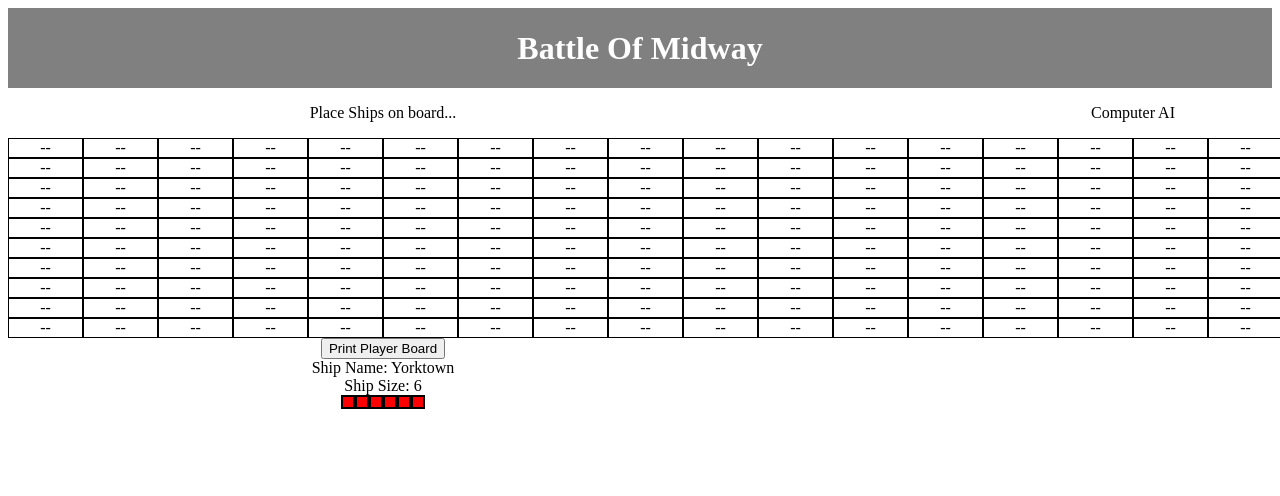
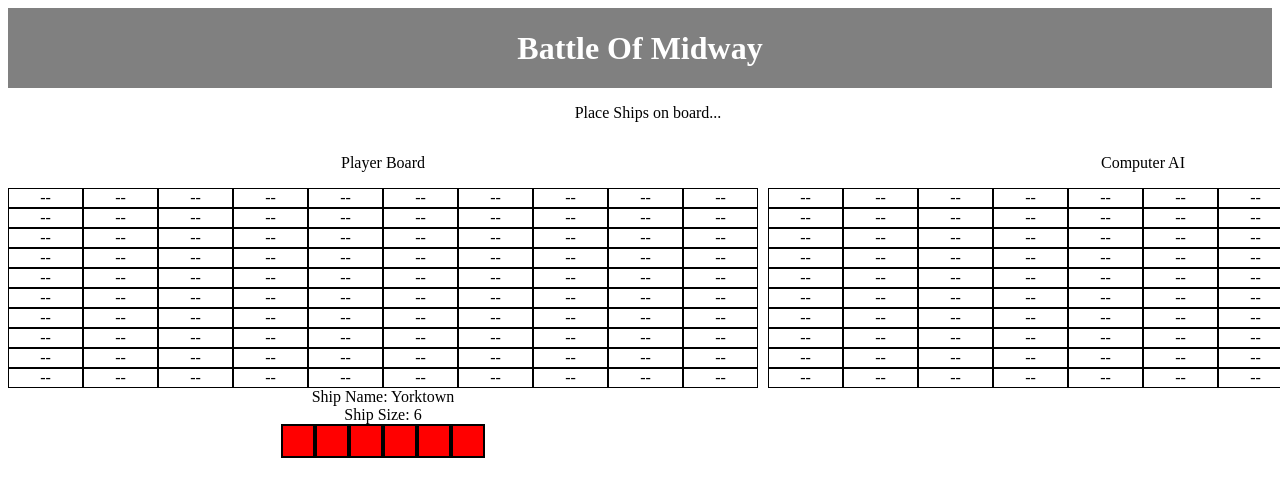
Before and after one commit to rcamach7/battleship-react, a React (Create React App) app: page / in a window 1280 px wide. Shown: the top 496 px of the page. Built offline with nearby package versions, Linux system fonts and the light colour scheme.

Commit message:
basic grid working again minus ship display and game stauts

```diff
--- a/src/components/BattleGround.js
+++ b/src/components/BattleGround.js
@@ -11,6 +11,50 @@ class BattleGround extends React.Component {
 			shipsPlaced: 0,
 			gameStarted: false,
 			computerAi: ComputerAI(),
+		};
+	}
+
+	render() {
+		return (
+			<div className="BattleGround">
+				<p>
+					{this.state.gameStarted
+						? "Attack Enemy Board"
+						: "Place Ships on board..."}
+				</p>
+				<div className="battleGround-battleBoard">
+					<div className="playerContainer">
+						<MainPlayer
+							player={this.state.player}
+							ships={this.state.ships}
+							shipsPlaced={this.state.shipsPlaced}
+							gameStarted={this.state.gameStarted}
+						/>
+
+						{this.state.gameStarted ? null : (
+							<ShipDisplay
+								ships={this.state.ships}
+								currentShip={this.state.shipsPlaced}
+							/>
+						)}
+					</div>
+					<div className="computerContainer">
+						<ComputerAi computerAi={this.state.computerAi} />
+					</div>
+				</div>
+			</div>
+		);
+	}
+}
+
+class MainPlayer extends React.Component {
+	constructor(props) {
+		super(props);
+		this.state = {
+			player: props.player,
+			ships: props.ships,
+			shipsPlaced: props.shipsPlaced,
+			gameStarted: props.gameStarted,
 		};
 	}
 
@@ -100,29 +144,9 @@ class BattleGround extends React.Component {
 
 	render() {
 		return (
-			<div className="BattleGround">
-				<div className="playerContainer">
-					<p>
-						{this.state.gameStarted
-							? "Attack Enemy Board"
-							: "Place Ships on board..."}
-					</p>
-					{this.generateBoard()}
-					<button
-						onClick={() => console.table(this.state.player.myBoard.playerBoard)}
-					>
-						Print Player Board
-					</button>
-					{this.state.gameStarted ? null : (
-						<ShipDisplay
-							ships={this.state.ships}
-							currentShip={this.state.shipsPlaced}
-						/>
-					)}
-				</div>
-				<div className="computerContainer">
-					<ComputerAi computerAi={this.state.computerAi} />
-				</div>
+			<div className="mainPlayer">
+				<p>Player Board</p>
+				{this.generateBoard()}
 			</div>
 		);
 	}
@@ -172,16 +196,19 @@ const ComputerAi = (props) => {
 	);
 };
 
+// Displays the ship currently being placed on board of player.
 const ShipDisplay = (props) => {
 	return (
 		<div className="shipDisplay">
 			<p>Ship Name: {props.ships[props.currentShip].type}</p>
 			<p>Ship Size: {props.ships[props.currentShip].size}</p>
-			<div className="sizeDisplay">
+			<div className="shipDisplay-sizeDisplay">
 				{new Array(props.ships[props.currentShip].size)
 					.fill(0)
 					.map((sizeSquare, i) => {
-						return <div key={i} className="sizeSquare"></div>;
+						return (
+							<div key={i} className="shipDisplay-sizeDisplay-sizeSquare"></div>
+						);
 					})}
 			</div>
 		</div>
--- a/src/styles/gameBoard.css
+++ b/src/styles/gameBoard.css
@@ -1,34 +1,29 @@
 .BattleGround {
 	text-align: center;
-	display: flex;
 	width: 100vw;
 }
 
 /* playerStyling */
-.playerContainer {
-	flex: 1;
+.battleGround-battleBoard {
+	display: flex;
+	gap: 10px;
 }
 
 .shipDisplay p {
 	margin: 0;
 }
 
-.sizeDisplay {
+.shipDisplay-sizeDisplay {
 	display: flex;
 	justify-content: center;
 }
 
-.sizeSquare {
-	width: 10px;
-	height: 10px;
+.shipDisplay-sizeDisplay-sizeSquare {
+	width: 30px;
+	height: 30px;
 
 	background-color: red;
 	border: solid black 2px;
-}
-
-/* ComputerContainer Styling */
-.computerContainer {
-	flex: 1;
 }
 
 /* Grid Styling */
```
